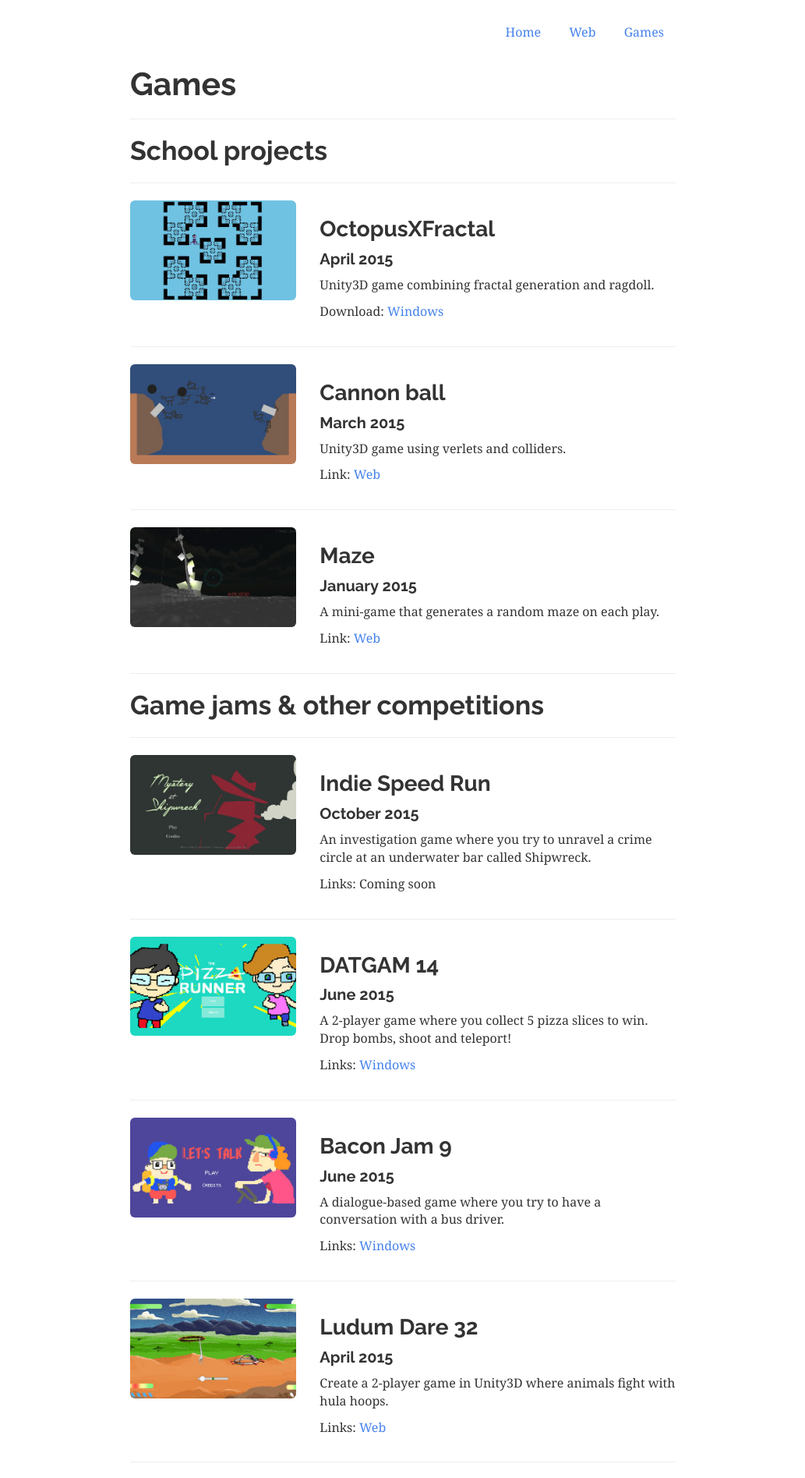
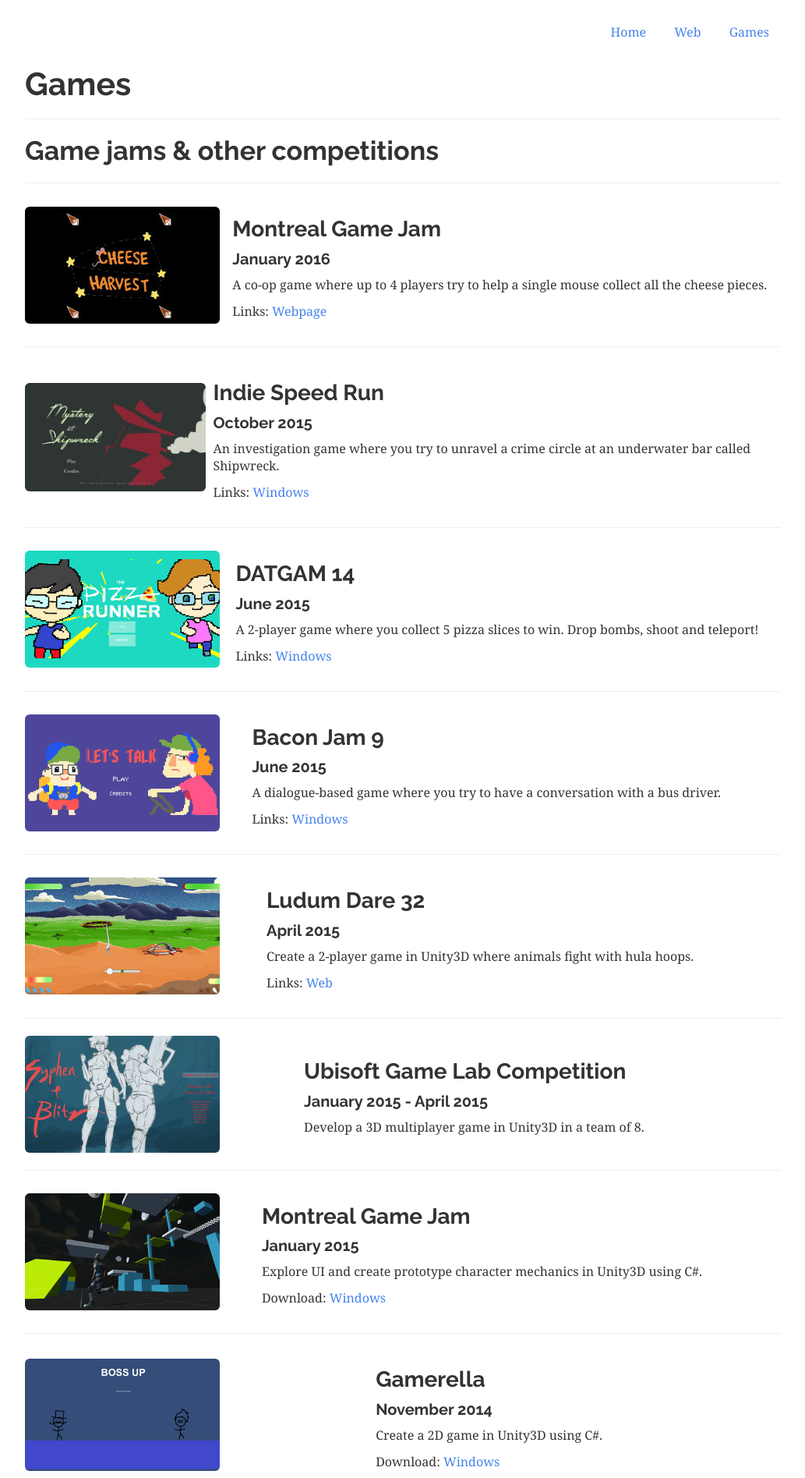
Before and after one commit to monicau/monicau.github.io, a Jekyll site: the page built from games.html, in a window 1280 px wide. Shown: the top 1895 px of the page at 78% size, without its empty margins (123-1156 px from the left). Built offline with Jekyll 4.4.1, drawn with Linux system fonts in a browser that asks for light colours; nearby versions of some CDN libraries; Markdown is read by kramdown in place of the engine named in the settings; some of the changed text lies outside the part shown.

Commit message:
Added websites and games

```diff
--- a/_layouts/home.html
+++ b/_layouts/home.html
@@ -41,7 +41,7 @@
             </div>
             <div class="col-sm-6 col-md-6 col-lg-6">
               <h2>Hello world!</h2>
-              <p>I'm studying Computer Science @ McGill.</p>
+              <p>I studied Computer Science @ McGill University.</p>
               <p>I like to code and design.  My passions include <a href="/web.html">developing websites</a>, <a href="/games.html">making games</a> and <a href="http://monica-draws.tumblr.com">drawing</a>!</p>
               <p>Want to drop me a line? <a href="mailto:monica.ung[at]mail.mcgill.ca">Email me</a>.</p>
             </div>
--- a/css/main.css
+++ b/css/main.css
@@ -55,7 +55,7 @@
 /* Customize container */
 @media (min-width: 768px) {
   .container {
-    max-width: 730px;
+    max-width: 1000px;
   }
 }
 .container-narrow > hr {
@@ -98,3 +98,30 @@
     border-bottom: 0;
   }
 }
+
+/* Vertical alignment effect */
+.table {
+  display: table;
+}
+.table-cell {
+  display: table-cell;
+  vertical-align: middle;
+}
+.table-cell + .table-cell {
+  padding-left: 10px;
+}
+.description {
+  min-width: 65%;
+}
+#games .description {
+  min-width: 72%;
+}
+@media screen and (max-width: 600px) {
+  .table-cell {
+    display: block;
+    width: 100%;
+  }
+  .description {
+    min-width: 100%;
+  }
+}
--- a/games.html
+++ b/games.html
@@ -2,67 +2,40 @@
 layout: projects
 title: Games
 ---
-
-<h2>School projects</h2>
-<hr>
-<div class="row">
-	<div class="col-md-4">
-		<img src="img/projects/games/octopusxfractal.jpg" class="img-rounded img-responsive">
-	</div>
-	<div class="col-md-8">
-		<h3>OctopusXFractal</h3>
-		<h4>April 2015</h4>
-		<p>Unity3D game combining fractal generation and ragdoll.</p>
-		<p>Download: <a href="files/fractXoctopus.zip" target="_blank">Windows</a></p>
-	</div>
-</div>
-<hr>
-<div class="row">
-	<div class="col-md-4">
-		<img src="img/projects/games/cannongame.jpg" class="img-rounded img-responsive">
-	</div>
-	<div class="col-md-8">
-		<h3>Cannon ball</h3>
-		<h4>March 2015</h4>
-		<p>Unity3D game using verlets and colliders.</p>
-		<p>Link: <a href="https://github.com/monicau/CannonGame" target="_blank">Web</a></p>
-	</div>
-</div>
-<hr>
-<div class="row">
-	<div class="col-md-4">
-		<img src="img/projects/games/mazegame.jpg" class="img-rounded img-responsive">
-	</div>
-	<div class="col-md-8">
-		<h3>Maze</h3>
-		<h4>January 2015</h4>
-		<p>A mini-game that generates a random maze on each play.</p>
-		<p>Link: <a href="https://github.com/monicau/MazeGame" target="_blank">Web</a></p>
-	</div>
-</div>
-
-
-<hr>
+<div id="games">
 <h2>Game jams & other competitions</h2>
 <hr>
-<div class="row">
-	<div class="col-md-4">
-		<img src="img/projects/games/mysteryatshipwreck.jpg" class="img-rounded img-responsive">
+<div class="table">
+	<div class="table-cell">
+		<img src="img/projects/games/cheeseharvest.jpg" class="img-rounded img-responsive">
 	</div>
-	<div class="col-md-8">
-		<h3>Indie Speed Run</h3>
-		<h4>October 2015</h4>
-		<p>An investigation game where you try to unravel a crime circle at an underwater bar called Shipwreck.</p>
-		<p>Links: Coming soon
+	<div class="table-cell description">
+		<h3>Montreal Game Jam</h3>
+		<h4>January 2016</h4>
+		<p>A co-op game where up to 4 players try to help a single mouse collect all the cheese pieces.</p>
+		<p>Links: <a href="http://globalgamejam.org/2016/games/cheese-harvest" target="_blank">Webpage</a>
 		</p>
 	</div>
 </div>
 <hr>
-<div class="row">
-	<div class="col-md-4">
+<div class="table">
+	<div class="table-cell">
+		<img src="img/projects/games/mysteryatshipwreck.jpg" class="img-rounded img-responsive">
+	</div>
+	<div class="table-cell description">
+		<h3>Indie Speed Run</h3>
+		<h4>October 2015</h4>
+		<p>An investigation game where you try to unravel a crime circle at an underwater bar called Shipwreck.</p>
+		<p>Links: <a href="/files/MysteryAtShipwreck.zip" target="_blank">Windows</a>
+		</p>
+	</div>
+</div>
+<hr>
+<div class="table">
+	<div class="table-cell">
 		<img src="img/projects/games/pizzarunner.jpg" class="img-rounded img-responsive">
 	</div>
-	<div class="col-md-8">
+	<div class="table-cell description">
 		<h3>DATGAM 14</h3>
 		<h4>June 2015</h4>
 		<p>A 2-player game where you collect 5 pizza slices to win. Drop bombs, shoot and teleport!</p>
@@ -70,11 +43,11 @@
 	</div>
 </div>
 <hr>
-<div class="row">
-	<div class="col-md-4">
+<div class="table">
+	<div class="table-cell">
 		<img src="img/projects/games/letstalk.jpg" class="img-rounded img-responsive">
 	</div>
-	<div class="col-md-8">
+	<div class="table-cell description">
 		<h3>Bacon Jam 9</h3>
 		<h4>June 2015</h4>
 		<p>A dialogue-based game where you try to have a conversation with a bus driver.</p>
@@ -82,11 +55,11 @@
 	</div>
 </div>
 <hr>
-<div class="row">
-	<div class="col-md-4">
+<div class="table">
+	<div class="table-cell">
 		<img src="img/projects/games/hoopfighter.jpg" class="img-rounded img-responsive">
 	</div>
-	<div class="col-md-8">
+	<div class="table-cell description">
 		<h3>Ludum Dare 32</h3>
 		<h4>April 2015</h4>
 		<p>Create a 2-player game in Unity3D where animals fight with hula hoops.</p>
@@ -95,22 +68,22 @@
 </div>
 
 <hr>
-<div class="row">
-	<div class="col-md-4">
+<div class="table">
+	<div class="table-cell">
 		<img src="img/projects/games/syphenblitz.jpg" class="img-rounded img-responsive">
 	</div>
-	<div class="col-md-8">
+	<div class="table-cell description">
 		<h3>Ubisoft Game Lab Competition</h3>
 		<h4>January 2015 - April 2015</h4>
 		<p>Develop a 3D multiplayer game in Unity3D in a team of 8.</p>
 	</div>
 </div>
 <hr>
-<div class="row">
-	<div class="col-md-4">
+<div class="table">
+	<div class="table-cell">
 		<img src="img/projects/games/globalgamejam2015.jpg" class="img-rounded img-responsive">
 	</div>
-	<div class="col-md-8">
+	<div class="table-cell description">
 		<h3>Montreal Game Jam</h3>
 		<h4>January 2015</h4>
 		<p>Explore UI and create prototype character mechanics in Unity3D using C#.</p>
@@ -118,11 +91,11 @@
 	</div>
 </div>
 <hr>
-<div class="row">
-	<div class="col-md-4">
-		<img src="img/projects/games/full/bossup.gif" class="img-rounded img-responsive">
+<div class="table">
+	<div class="table-cell">
+		<img src="img/projects/games/full/bossup.gif" class="img-rounded img-responsive" width="250">
 	</div>
-	<div class="col-md-8">
+	<div class="table-cell description">
 		<h3>Gamerella</h3>
 		<h4>November 2014</h4>
 		<p>Create a 2D game in Unity3D using C#.</p>
@@ -130,14 +103,55 @@
 	</div>
 </div>
 <hr>
-<div class="row">
-	<div class="col-md-4">
+<div class="table">
+	<div class="table-cell">
 		<img src="img/projects/games/dualporpoise.jpg" class="img-rounded img-responsive">
 	</div>
-	<div class="col-md-8">
+	<div class="table-cell description">
 		<h3>HackMIT</h3>
 		<h4>October 2014</h4>
 		<p>Create a 2D game in Unity3D with Arduino as game controller.</p>
 		<p>Link: <a href="http://challengepost.com/software/double-porpoise-controller" target="_blank">Web</a></p>
 	</div>
 </div>
+
+
+<hr>
+<h2>School projects</h2>
+<hr>
+<div class="table">
+	<div class="table-cell">
+		<img src="img/projects/games/octopusxfractal.jpg" class="img-rounded img-responsive">
+	</div>
+	<div class="table-cell description">
+		<h3>OctopusXFractal</h3>
+		<h4>April 2015</h4>
+		<p>Unity3D game combining fractal generation and ragdoll.</p>
+		<p>Download: <a href="files/fractXoctopus.zip" target="_blank">Windows</a></p>
+	</div>
+</div>
+<hr>
+<div class="table">
+	<div class="table-cell">
+		<img src="img/projects/games/cannongame.jpg" class="img-rounded img-responsive">
+	</div>
+	<div class="table-cell description">
+		<h3>Cannon ball</h3>
+		<h4>March 2015</h4>
+		<p>Unity3D game using verlets and colliders.</p>
+		<p>Link: <a href="https://github.com/monicau/CannonGame" target="_blank">Web</a></p>
+	</div>
+</div>
+<hr>
+<div class="table">
+	<div class="table-cell">
+		<img src="img/projects/games/mazegame.jpg" class="img-rounded img-responsive">
+	</div>
+	<div class="table-cell description">
+		<h3>Maze</h3>
+		<h4>January 2015</h4>
+		<p>A mini-game that generates a random maze on each play.</p>
+		<p>Link: <a href="https://github.com/monicau/MazeGame" target="_blank">Web</a></p>
+	</div>
+</div>
+</div>
--- a/web.html
+++ b/web.html
@@ -1,39 +1,177 @@
 ---
 layout: projects
-title: Web projects
+title: Web Development
 ---
+<div class="table">
+  <div class="table-cell description">
+    <h3>Lens</h3>
+    <h4>January 2016 - March 2016</h4>
+    <p>Backend development of a web-based video annotation tool.  Create models using an ORM library, create forms to upload ROS bags containing video footages and incorporate NGINX and NGINX upload module to be able to upload large files.</p>
 
-<h3><a href="http://digitalliteracyforpreschoolers.conference.mcgill.ca/" target="_blank">Digital Literacy for Preschoolers Conference</a></h3>
-<h4>January 2015 - present</h4>
-<p>Design a website for a conference hosted by McGill School of Communication Sciences and Disorders. Set up, customize and maintain an abstract submission system.</p>
+    <p><em>Technologies</em>: Python, Tornado, MongoDB, NGINX</p>
+  </div>
+  <div class="table-cell">
+    <img src="img/projects/web/na.jpg" class="img-rounded img-responsive">
+  </div>
+</div>
+<hr>
+<div class="table">
+  <div class="table-cell description">
+    <h3><a href="http://robohacks.io" target="_blank">RoboHacks</a></h3>
+    <h4>December 2015 - March 2016</h4>
+    <p>Frontend development for the first robotics hackathon in Canada organized by an engineering design team.</p>
+
+    <p><em>Technologies</em>: HTML, CSS, Javascript, Bootstrap</p>
+  </div>
+  <div class="table-cell">
+    <img src="img/projects/web/robohacks.jpg" class="img-rounded img-responsive">
+  </div>
+</div>
+<hr>
+
+<div class="table">
+  <div class="table-cell description">
+    <h3><a href="http://transitionsupport-adultsasd.scsd.mcgill.ca/" target="_blank">McGill Transition Support Program</a></h3>
+    <h4>September 2015 - February 2016</h4>
+    <p>Frontend and backend development of a website for the McGill Transition Support Program for adults autism spectrum disorder.  Create an action letter sign up form and a manual download form. </p>
+
+    <p><em>Technologies</em>: HTML, CSS, Javascript, PHP, MySQL, Bootstrap</p>
+  </div>
+  <div class="table-cell">
+    <img src="img/projects/web/transitionsupport.jpg" class="img-rounded img-responsive">
+  </div>
+</div>
+<hr>
+
+<div class="table">
+  <div class="table-cell description">
+    <h3><a href="http://speechlearning.lab.mcgill.ca/" target="_blank">Speech Learning Lab</a></h3>
+    <h4>May 2015 - June 2015</h4>
+    <p>Design a research lab website for faculty professor at the School of Communication Sciences and Disorders, McGill.</p>
+
+    <p><em>Technologies</em>: HTML, CSS, Javascript, Bootstrap</p>
+  </div>
+  <div class="table-cell">
+    <img src="img/projects/web/speechlearninglab.jpg" class="img-rounded img-responsive">
+  </div>
+</div>
 
 <hr>
 
-<h3><a href="http://cs.mcgill.ca/" target="_blank">McGill School of Computer Science</a></h3>
-<h4>May 2014 - present</h4>
-<p>Develop the department's website using Django framework and MySQL.  Increased functionality and added features to the Computer Science department website in collaboration with other students and staffs. Created internal forms for professors and students to use to facilitate applications and content additions. Implemented news system and search feature. Improved visual and structural organization of website. </p>
+<div class="table">
+  <div class="table-cell description">
+    <h3><a href="http://digitalliteracyforpreschoolers.conference.mcgill.ca/" target="_blank">Digital Literacy for Preschoolers Conference</a></h3>
+    <h4>January 2015 - June 2015</h4>
+    <p>Design a website for a conference hosted by McGill School of Communication Sciences and Disorders. Set up, customize and maintain an abstract submission system.</p>
+
+    <p><em>Technologies</em>: HTML, CSS, PHP, MySQL, Bootstrap</p>
+  </div>
+  <div class="table-cell">
+    <img src="img/projects/web/digitalmedia.jpg" class="img-rounded img-responsive">
+  </div>
+</div>
 
 <hr>
 
-<h3><a href="http://voice.lab.mcgill.ca/" target="_blank">Voice Lab</a></h3>
-<h4>November 2014 - December 2014</h4>
-<p>Design a website for faculty professor at the School of Communication Sciences and Disorders, McGill.</p>
+<div class="table">
+  <div class="table-cell description">
+    <h3><a href="http://cs.mcgill.ca/" target="_blank">McGill School of Computer Science</a></h3>
+    <h4>May 2014 - February 2016</h4>
+    <p>Frontend and backend development of McGill School of Computer Science's website.  Create forms for professors and students to use to facilitate applications and content additions. Implement news system and search feature. Improved visual and structural organization of website.</p>
+
+    <p><em>Technologies</em>: HTML, CSS, Javascript, Python, MySQL, Django, Sass, Bootstrap</p>
+  </div>
+  <div class="table-cell">
+    <img src="img/projects/web/socs.jpg" class="img-rounded img-responsive">
+  </div>
+</div>
 
 <hr>
 
-<h3><a href="http://internationalweek.sll.mcgill.ca/" target="_blank">International Week</a></h3>
-<h4>October 2014</h4>
-<p>Design a website for McGill Office of International Education's annual week-long event.</p>
+<div class="table">
+  <div class="table-cell description">
+    <h3><a href="http://voice.lab.mcgill.ca/" target="_blank">Voice Lab</a></h3>
+    <h4>November 2014 - December 2014</h4>
+    <p>Design a research lab website for faculty professor at the School of Communication Sciences and Disorders, McGill.</p>
+
+    <p><em>Technologies</em>: HTML, CSS, Javascript, Bootstrap</p>
+  </div>
+  <div class="table-cell">
+    <img src="img/projects/web/voicelab.jpg" class="img-rounded img-responsive">
+  </div>
+</div>
 
 <hr>
 
-<h3><a href="http://safetyweek.universitysafety.mcgill.ca/" target="_blank">McGill Safety Week</a></h3>
-<h4>June 2014 - September 2014</h4>
-<p>Design a responsive and mobile-friendly website for University Safety's annual Safety Week event. Implemented a registration system that supports capacity, sends notifications and generates reports using PHP and MySQL.</p>
+<div class="table">
+  <div class="table-cell description">
+    <h3><a href="http://internationalweek.sll.mcgill.ca/" target="_blank">International Week</a></h3>
+    <h4>October 2014</h4>
+    <p>Design a website for McGill Office of International Education's annual week-long event.</p>
+
+    <p><em>Technologies</em>: HTML, CSS, Bootstrap</p>
+  </div>
+  <div class="table-cell">
+    <img src="img/projects/web/internationalweek.jpg" class="img-rounded img-responsive">
+  </div>
+</div>
 
 <hr>
 
-<h3>Tactical Fire Equipment</h3>
-<h4>Summer 2014</h4>
-<p>Design a responsive and mobile-friendly website for University Safety's annual Safety Week event. Implemented a registration system that supports capacity, sends notifications and generates reports using PHP and MySQL.</p>
+<div class="table">
+  <div class="table-cell description">
+    <h3><a href="http://safetyweek.universitysafety.mcgill.ca/" target="_blank">McGill Safety Week</a></h3>
+    <h4>Summer 2014 & 2015</h4>
+    <p>Design a responsive website for University Safety's annual Safety Week event. Implement a registration system that supports seat-capacity, sends notifications and generates reports.</p>
+
+    <p><em>Technologies</em>: HTML, CSS, PHP, MySQL, Bootstrap</p>
+  </div>
+  <div class="table-cell">
+    <img src="img/projects/web/safetyweek.jpg" class="img-rounded img-responsive">
+  </div>
+</div>
+
 <hr>
+
+<div class="table">
+  <div class="table-cell description">
+    <h3>Tactical Fire Equipment</h3>
+    <h4>Summer 2014</h4>
+    <p>Design a website with a catalog system to display products.</p>
+
+    <p><em>Technologies</em>: HTML, CSS, MySQL, Django, Bootstrap</p>
+  </div>
+  <div class="table-cell">
+    <img src="img/projects/web/tacticalfire.jpg" class="img-rounded img-responsive">
+  </div>
+</div>
+
+<hr>
+
+<div class="table">
+  <div class="table-cell description">
+    <h3><a href="http://multilingualism.conference.mcgill.ca/" target="_blank">McGill International Conference on Multilingualism</a></h3>
+    <h4>Summer 2013</h4>
+    <p>Develop a website for an international conference at McGill University.</p>
+
+    <p><em>Technologies</em>: HTML, CSS, Bootstrap</p>
+  </div>
+  <div class="table-cell">
+    <img src="img/projects/web/multilingualism.jpg" class="img-rounded img-responsive">
+  </div>
+</div>
+
+<hr>
+
+<div class="table">
+  <div class="table-cell description">
+    <h3><a href="http://poplab.mcgill.ca/" target="_blank">The POP Lab</a></h3>
+    <h4>Summer 2012 - Winter 2016</h4>
+    <p>Design a research lab website for faculty professor at the School of Communication Sciences and Disorders, McGill.  Develop a research publication management system to upload, modify and display publications using PHP and MySQL.</p>
+
+    <p><em>Technologies</em>: HTML, CSS, Javascript, PHP, MySQL, Bootstrap</p>
+  </div>
+  <div class="table-cell">
+    <img src="img/projects/web/poplab.jpg" class="img-rounded img-responsive">
+  </div>
+</div>
```
Also changed, not shown: img/projects/games/cheeseharvest.jpg (added), img/projects/web/na.jpg (added), img/projects/web/robohacks.jpg (added), img/projects/web/speechlearninglab.jpg (added), img/projects/web/transitionsupport.jpg (added), 1 other file.
